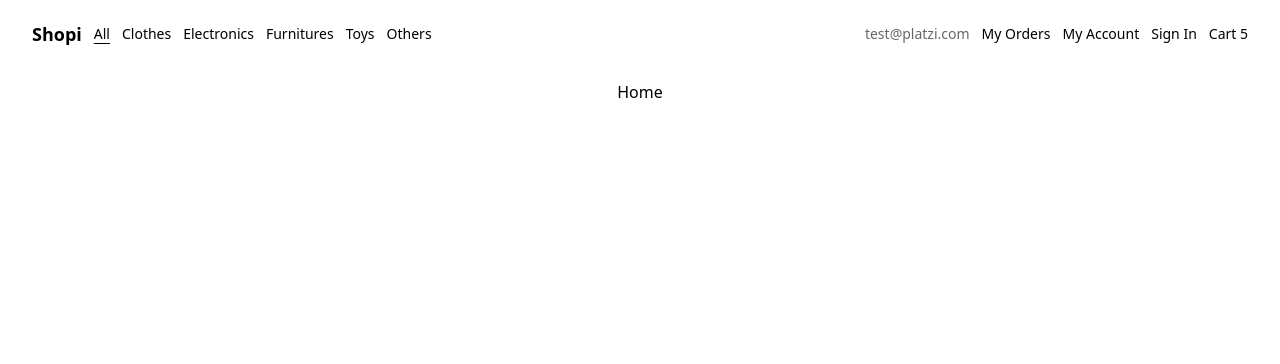
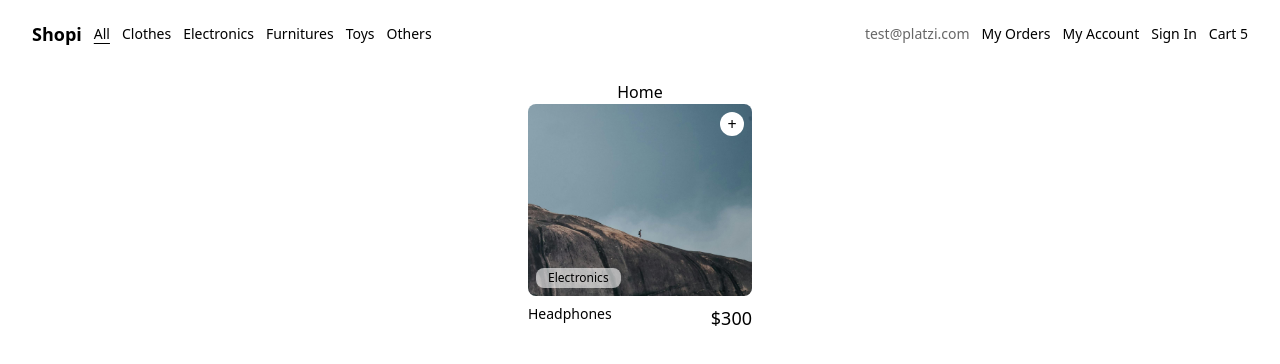
Before and after one commit to juancumbeq/platzi-react-with-vite-tailwind, a React (Vite) app: page / in a window 1280 px wide. Shown: the top 364 px of the page. Built offline with nearby package versions, Linux system fonts and the light colour scheme.

Commit message:
card component

```diff
--- /dev/null
+++ b/src/Components/Card/index.jsx
@@ -0,0 +1,29 @@
+const Card = () => {
+	return (
+		<div className='bg-white cursor-pointer w-56 h-60 rounded-lg'>
+			<figure className='relative mb-2 w-full h-4/5'>
+				<span className='absolute bottom-0 left-0 bg-white/60 rounded-lg text-black text-xs m-2 px-3 py-0.5 '>
+					Electronics
+				</span>
+				<img
+					className='w-full h-full object-cover rounded-lg'
+					src='../../../images/pic01.jpg'
+					alt='headphones'
+				/>
+				<div className='absolute top-0 right-0 flex justify-center items-center bg-white w-6 h-6 rounded-full m-2 p-1'>
+					+
+				</div>
+			</figure>
+			<p className='flex justify-between'>
+				<span className='text-sm font-light'>
+					Headphones
+				</span>
+				<span className='text-lg font-medium'>
+					$300
+				</span>
+			</p>
+		</div>
+	);
+};
+
+export { Card };
--- a/src/Pages/Home/index.jsx
+++ b/src/Pages/Home/index.jsx
@@ -1,9 +1,11 @@
 import { Layout } from '../../Components/Layout';
+import { Card } from '../../Components/Card';
 
 function Home() {
 	return (
 		<Layout>
 			<div className=''>Home</div>
+			<Card></Card>
 		</Layout>
 	);
 }
```
Also changed, not shown: images/pic01.jpg (added), 1 other file (tests, documents, lock files or other folders).
